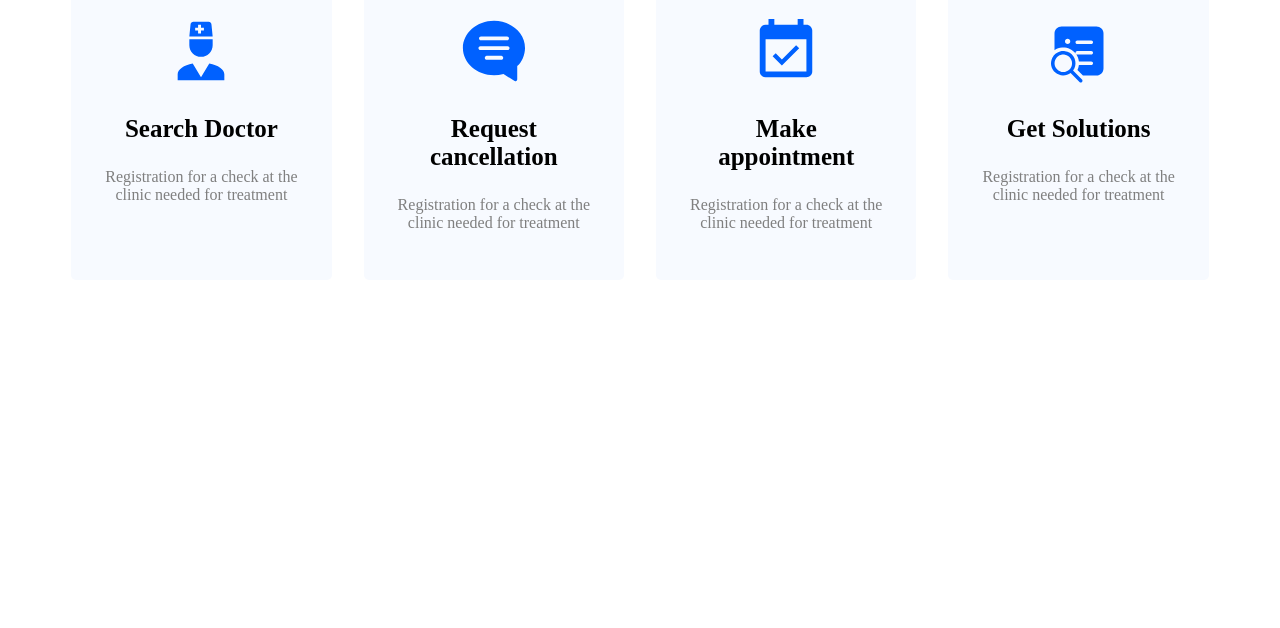
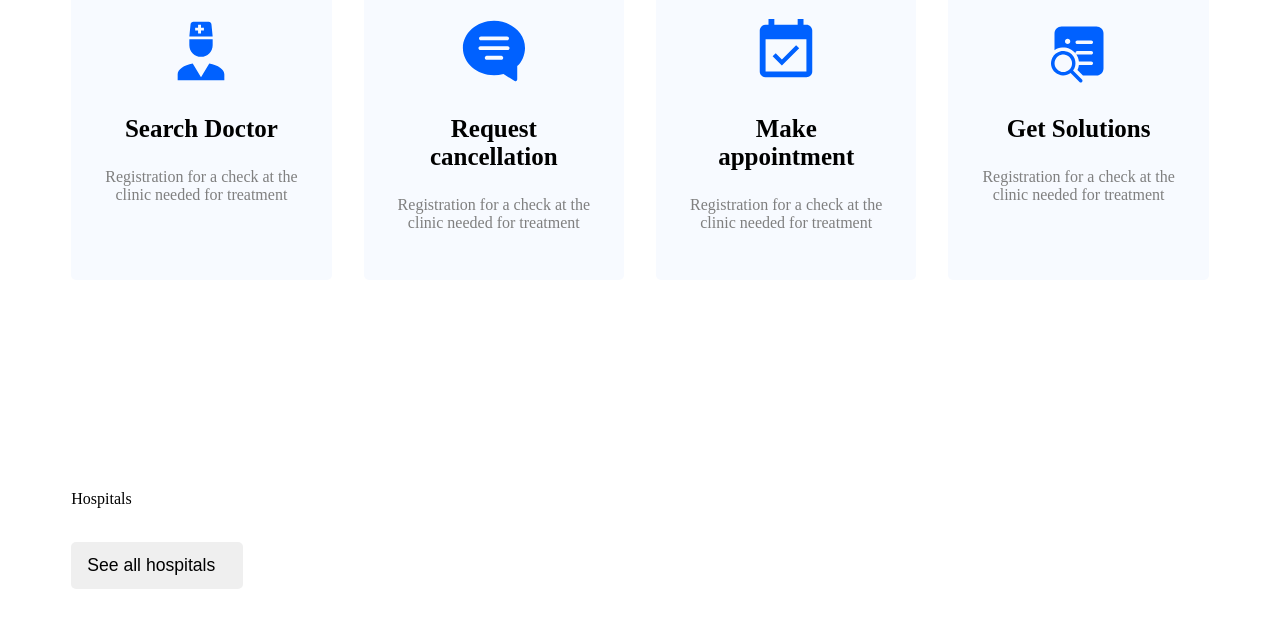
Before and after one commit to jenatayeva/MyHealth, a React (Create React App) app: page / in a window 1280 px wide. Shown: the part 1014-1642 px from the top of the page. Before the commit the page ends 1512 px from the top, so only its background shows below. Built offline with nearby package versions, Linux system fonts and the light colour scheme; the HTML template or start-up script is replaced by a standard one.

Commit message:
Hospitals List Item

```diff
--- /dev/null
+++ b/src/components/Hospital/HospitalList.js
@@ -0,0 +1,17 @@
+import React from 'react'
+
+const CardItemSquire = (props) => {
+  const hospitalsArray = [{}]
+  return (
+    <div className='card-item'>
+      <div className='card-img'>
+        <img/>
+      </div>
+      <div className='card-title'>
+        <p className='p-black p-bold'></p>
+      </div>
+    </div>
+  )
+}
+
+export default CardItemSquire
--- /dev/null
+++ b/src/components/home/Hospitals.js
@@ -0,0 +1,22 @@
+import React,{Fragment} from 'react';
+import CardItemSquire from '../Hospital/HospitalList';
+
+const Hospitals = () => {
+  return (
+    <Fragment>
+      <section id='HospitalsPage'>
+        <div className='container container-hospitals'>
+          <div className='title'>Hospitals</div>
+          <div className='cards'>
+            <CardItemSquire/>
+          </div>
+          <div className='btn'>
+            <button>See all hospitals <i className='' /></button>
+          </div>
+        </div>
+      </section>
+    </Fragment>
+  )
+}
+
+export default Hospitals
--- a/src/pages/Home.js
+++ b/src/pages/Home.js
@@ -1,12 +1,14 @@
 import React, {Fragment} from 'react'
 import Hero from '../components/home/Hero'
 import Services from '../components/home/Services'
+import Hospitals from '../components/home/Hospitals'
 
 const Home = () => {
   return (
     <Fragment>
       <Hero />
       <Services />
+      <Hospitals/>
     </Fragment>
   )
 }
```
Also changed, not shown: src/components/Hospital/HospitalListItem.js (added).
